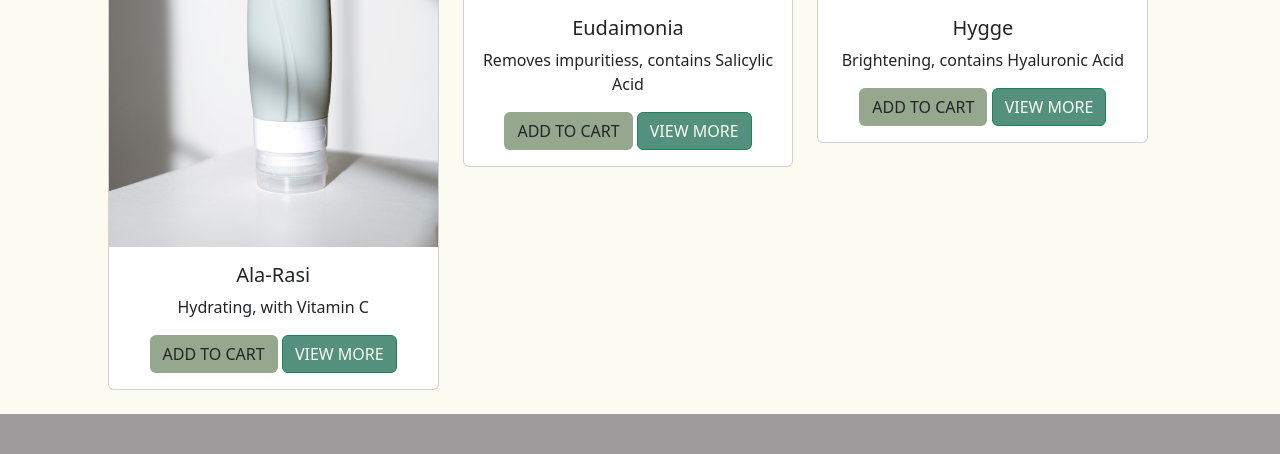
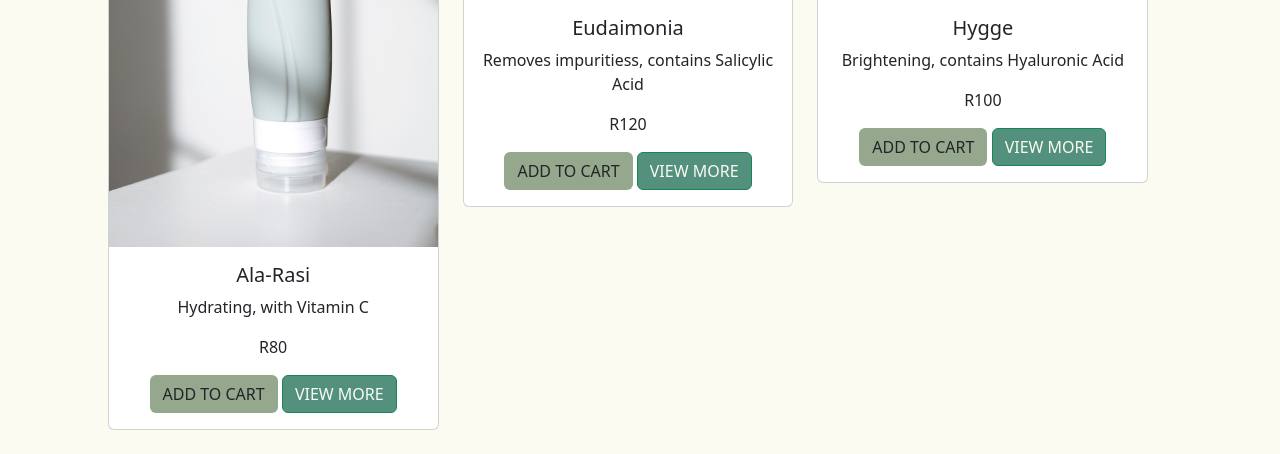
Before and after one commit to Thato2619/Online-Store, a PHP site: page / in a window 1280 px wide. Shown: the part 1451-1905 px from the top of the page. Before the commit the page ends 1865 px from the top, so only its background shows below. Run offline with PHP 8.4, Linux system fonts and the light colour scheme.

Commit message:
add p tags to add prices of the products

```diff
--- a/index.php
+++ b/index.php
@@ -113,6 +113,7 @@
             <div class="card-body">
               <h5 class="card-title">Ala-Rasi</h5>
               <p class="card-text">Hydrating, with Vitamin C</p>
+              <p class="card-text">R80</p>
               <a href="#" class="btn btn-success1">ADD TO CART</a>
               <a href="#" class="btn btn-success">VIEW MORE</a>
             </div>
@@ -126,6 +127,7 @@
             <div class="card-body">
               <h5 class="card-title">Eudaimonia</h5>
               <p class="card-text">Removes impuritiess, contains Salicylic Acid</p>
+              <p class="card-text">R120</p>
               <a href="#" class="btn btn-success1">ADD TO CART</a>
               <a href="#" class="btn btn-success">VIEW MORE</a>
             </div>
@@ -139,6 +141,7 @@
             <div class="card-body">
               <h5 class="card-title">Hygge</h5>
               <p class="card-text">Brightening, contains Hyaluronic Acid </p>
+              <p class="card-text">R100</p>
               <a href="#" class="btn btn-success1">ADD TO CART</a>
               <a href="#" class="btn btn-success">VIEW MORE</a>
             </div>
```
